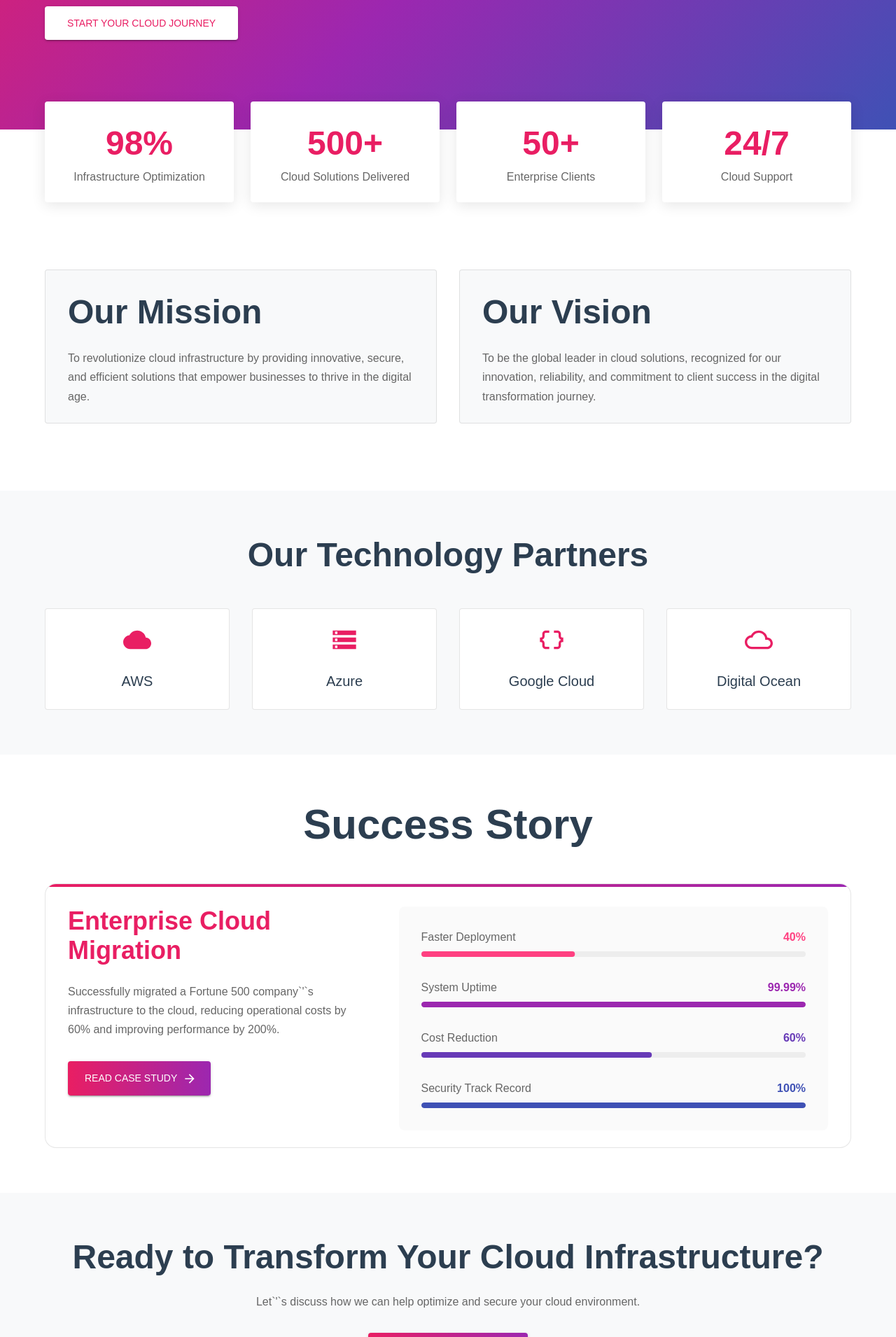
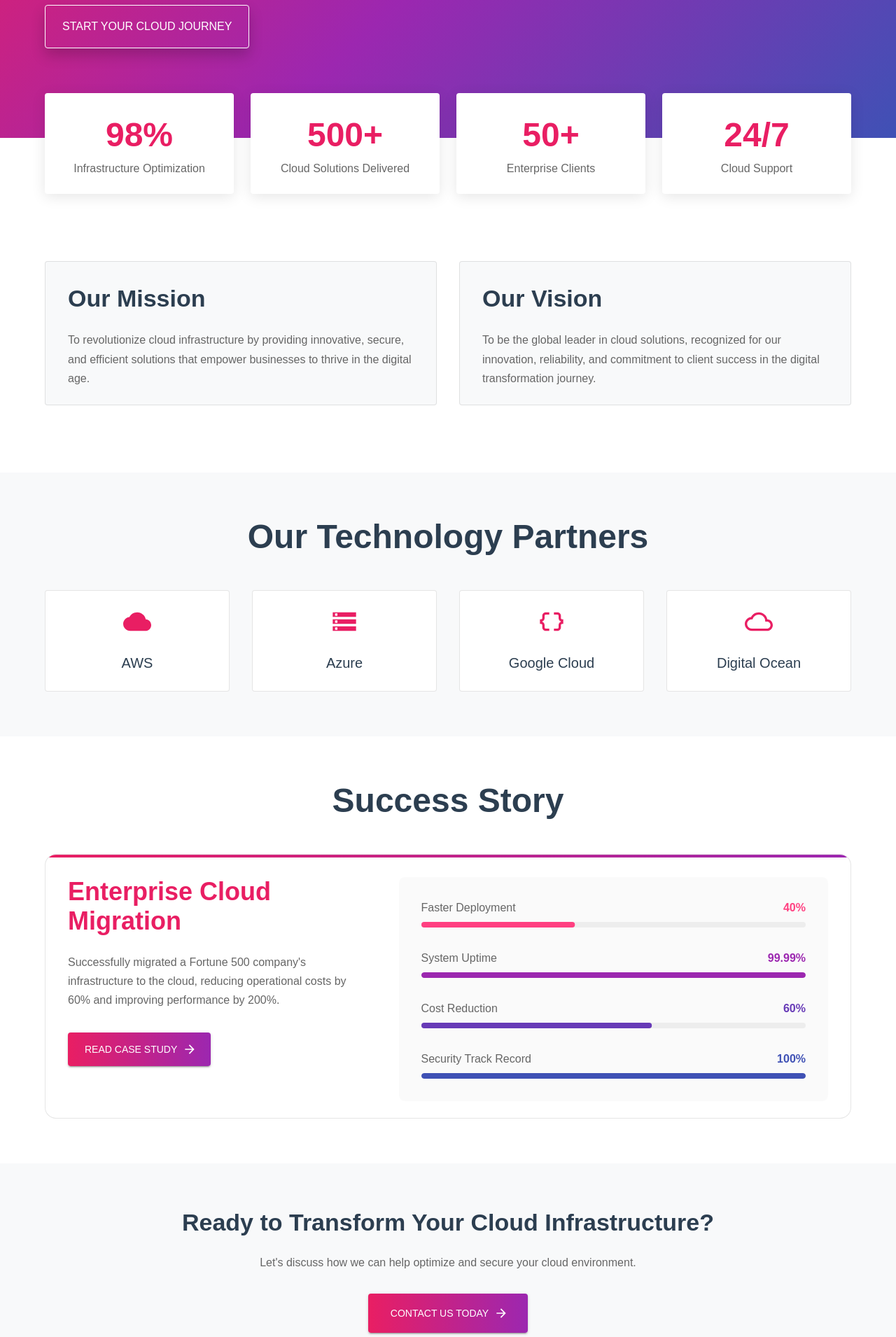
Before and after one commit to GaelAlburo/final-project, a Next.js app in the folder front/: page /about in a window 1280 px wide. Shown: the part 340-2250 px from the top of the page at 70% size. Built offline with nearby package versions, Linux system fonts and the light colour scheme; a web font is replaced by a local one.

Commit message:
feat(about): make about page responsive

```diff
--- a/front/app/about/page.jsx
+++ b/front/app/about/page.jsx
@@ -2,7 +2,6 @@ import React from 'react';
 import {
   Container,
   Typography,
-  Grid,
   Box,
   Card,
   CardContent,
@@ -10,6 +9,7 @@ import {
   Stack,
   LinearProgress
 } from '@mui/material';
+import Grid from "@mui/material/Grid2";
 import {
   ArrowForward as ArrowForwardIcon,
   Cloud as CloudIcon,
@@ -53,9 +53,7 @@ const AboutUs = () => {
         pb: { xs: 12, md: 16 },
         color: 'white'
       }}>
-        <Container maxWidth="lg">
-          <Grid container spacing={6}>
-            <Grid item xs={12} md={8}>
+        <Container maxWidth="lg" sx={{mt: 8}}>
           <Typography variant="h1" sx={{
             fontSize: { xs: '2.5rem', md: '3.5rem' },
             fontWeight: 700,
@@ -71,20 +69,21 @@ const AboutUs = () => {
             We specialize in creating powerful cloud solutions that transform
             how businesses operate in the digital space.
           </Typography>
-              <Button
-                variant="contained"
+            <Button variant="outlined" size="large" href="/services"
               sx={{
-                  bgcolor: 'white',
-                  color: '#E91E63',
-                  '&:hover': { bgcolor: 'rgba(255,255,255,0.9)' },
-                  px: 4,
-                  py: 1.5
-                }}
-              >
-                Start Your Cloud Journey
+                px: 3,
+                py: 2,
+                color: "white",
+                borderColor: "white",
+                fontSize: "1rem",
+                boxShadow: "0 10px 20px rgba(0, 0, 0, 0.2)",
+                "&:hover": {
+                  transform: "scale(1.05)",
+                  transition: "transform 0.4s ease-in-out",
+                },
+              }}>
+              Start your Cloud Journey
             </Button>
-            </Grid>
-          </Grid>
         </Container>
       </Box>
 
@@ -92,7 +91,7 @@ const AboutUs = () => {
       <Container maxWidth="lg" sx={{ mt: -8, position: 'relative', zIndex: 2 }}>
         <Grid container spacing={3}>
           {stats.map((stat, index) => (
-            <Grid item xs={12} sm={6} md={3} key={index}>
+            <Grid key={index} size={{ xs: 12, sm: 6, md: 3 }}>
               <Card sx={{
                 height: '100%',
                 boxShadow: '0 4px 20px rgba(0,0,0,0.1)',
@@ -122,7 +121,7 @@ const AboutUs = () => {
       {/* Mission & Vision Section */}
       <Container maxWidth="lg" sx={{ py: 12 }}>
         <Grid container spacing={4}>
-          <Grid item xs={12} md={6}>
+          <Grid size={{ xs: 12, md: 6 }}>
             <Card sx={{
               height: '100%',
               background: '#f8f9fa',
@@ -130,7 +129,7 @@ const AboutUs = () => {
               boxShadow: 'none'
             }}>
               <CardContent sx={{ p: 4 }}>
-                <Typography variant="h3" sx={{
+                <Typography variant="h4" sx={{
                   mb: 3,
                   color: '#2C3E50',
                   fontWeight: 700
@@ -144,7 +143,7 @@ const AboutUs = () => {
               </CardContent>
             </Card>
           </Grid>
-          <Grid item xs={12} md={6}>
+          <Grid size={{ xs: 12, md: 6 }}>
             <Card sx={{
               height: '100%',
               background: '#f8f9fa',
@@ -152,7 +151,7 @@ const AboutUs = () => {
               boxShadow: 'none'
             }}>
               <CardContent sx={{ p: 4 }}>
-                <Typography variant="h3" sx={{
+                <Typography variant="h4" sx={{
                   mb: 3,
                   color: '#2C3E50',
                   fontWeight: 700
@@ -182,7 +181,7 @@ const AboutUs = () => {
           </Typography>
           <Grid container spacing={4} justifyContent="center">
             {partners.map((partner, index) => (
-              <Grid item xs={6} sm={3} key={index}>
+              <Grid size={{ xs: 12, sm: 3 }} key={index}>
                 <Card sx={{
                   textAlign: 'center',
                   p: 3,
@@ -209,7 +208,7 @@ const AboutUs = () => {
 
       {/* Success Story Section */}
       <Container maxWidth="lg" sx={{ py: 8 }}>
-        <Typography variant="h2" sx={{
+        <Typography variant="h3" sx={{
           textAlign: 'center',
           mb: 6,
           color: '#2C3E50',
@@ -236,7 +235,7 @@ const AboutUs = () => {
         }}>
           <CardContent sx={{ p: 4 }}>
             <Grid container spacing={6}>
-              <Grid item xs={12} md={5}>
+              <Grid size={{ xs: 12, md: 5 }}>
                 <Typography variant="h3" sx={{
                   color: '#E91E63',
                   fontWeight: 700,
@@ -251,7 +250,7 @@ const AboutUs = () => {
                   mb: 4,
                   lineHeight: 1.7
                 }}>
-                  Successfully migrated a Fortune 500 company`&#39;`s infrastructure to the cloud,
+                  Successfully migrated a Fortune 500 company&#39;s infrastructure to the cloud,
                   reducing operational costs by 60% and improving performance by 200%.
                 </Typography>
 
@@ -271,7 +270,7 @@ const AboutUs = () => {
                 </Button>
               </Grid>
 
-              <Grid item xs={12} md={7}>
+              <Grid size={{ xs: 12, md: 7 }}>
                 <Box sx={{
                   bgcolor: 'rgba(0,0,0,0.02)',
                   p: 4,
@@ -317,9 +316,9 @@ const AboutUs = () => {
       </Container>
 
       {/* Final CTA Section */}
-      <Box sx={{ bgcolor: '#f8f9fa', py: 8 }}>
+      <Box sx={{ bgcolor: '#f8f9fa', py: 8, mb: 8 }}>
         <Container maxWidth="lg" sx={{ textAlign: 'center' }}>
-          <Typography variant="h3" sx={{
+          <Typography variant="h4" sx={{
             mb: 3,
             color: '#2C3E50',
             fontWeight: 700
@@ -332,7 +331,7 @@ const AboutUs = () => {
             maxWidth: '600px',
             mx: 'auto'
           }}>
-            Let`&#39;`s discuss how we can help optimize and secure your cloud environment.
+            Let&#39;s discuss how we can help optimize and secure your cloud environment.
           </Typography>
           <Button
             variant="contained"
```
Lines whose indentation alone changed are shown as unchanged.
